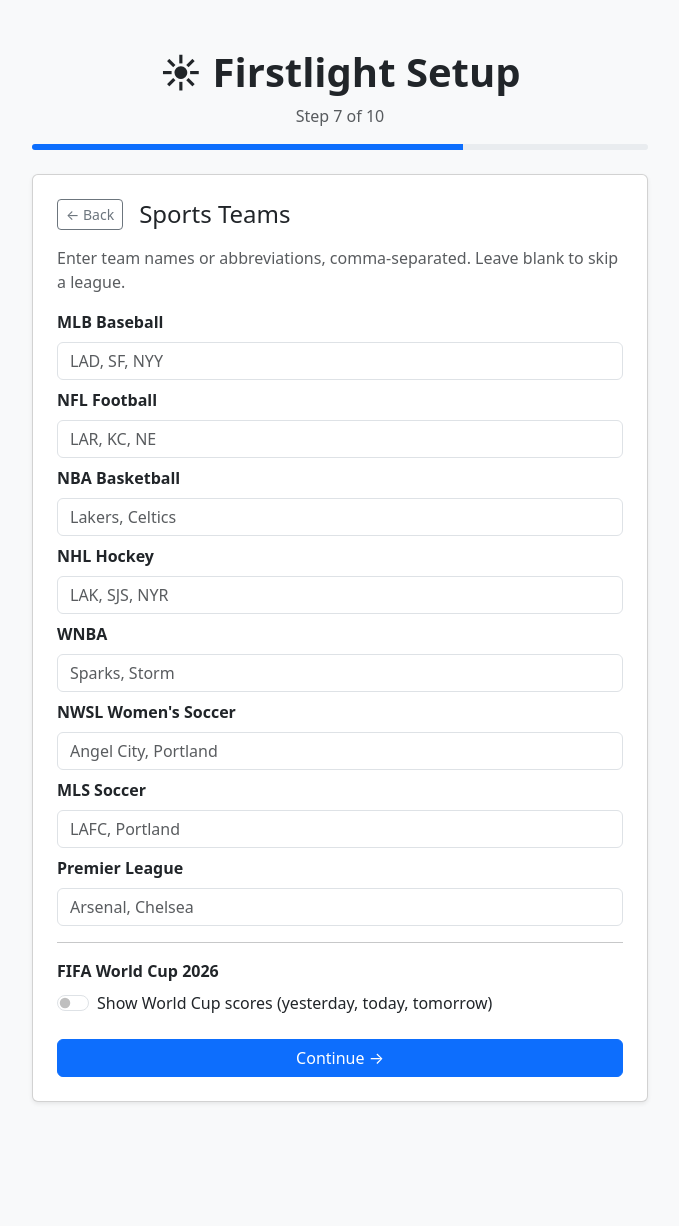
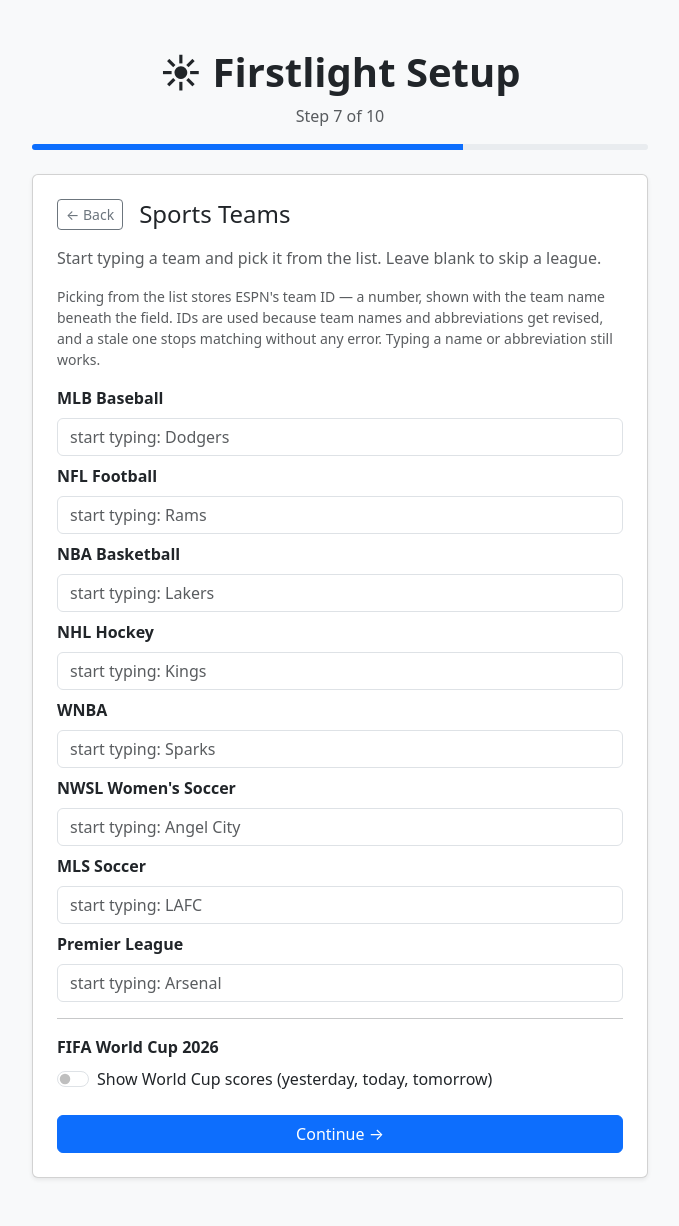
Before and after one commit to cruftbox/firstlight, a Flask app: page /setup/7 in a window 1280 px wide. Shown: the whole page, without its empty margins (300-979 px from the left). Before the commit the page ends 1103 px from the top, so only its background shows below. Run offline with Flask 3, Linux system fonts and the light colour scheme.

Commit message:
feat: store ESPN team ids from the setup picker
The provider resolves labels to ids, but the picker still wrote abbreviations,
so re-saving step 7 would quietly downgrade a config out of its immune state.
The picker now writes the id.

Regenerated all 205 teams from ESPN as {id, abbr, name}. Abbreviation and name
remain for search and display, and the provider still accepts either, so typing
a team name by hand keeps working.

Raw ids are unreadable, so the field is no longer left to speak for itself:

- a hint under each input echoes the team names for the ids present, and
  renders anything unresolvable as "21422 (unrecognized)" rather than letting
  a bad entry look identical to a good one
- search matches substrings, not just prefixes, so "city" finds Man City;
  once the field holds numbers the dropdown is the only way to search
- the wizard copy and placeholders no longer tell you to type abbreviations

The audit test now checks ids as the load-bearing case, keeps checking
abbreviations because they drive search and the roster-outage fallback, and
anchors its league regex to line start — unanchored, "nba" also matches
inside "wnba".

Co-Authored-By: Claude Opus 5 <noreply@anthropic.com>

```diff
--- a/app/static/js/sports-autocomplete.js
+++ b/app/static/js/sports-autocomplete.js
@@ -1,91 +1,224 @@
 const LEAGUE_TEAMS = {
   mlb: [
-    {abbr:"ARI",name:"Diamondbacks"},{abbr:"ATL",name:"Braves"},{abbr:"BAL",name:"Orioles"},
-    {abbr:"BOS",name:"Red Sox"},{abbr:"CHC",name:"Cubs"},{abbr:"CHW",name:"White Sox"},
-    {abbr:"CIN",name:"Reds"},{abbr:"CLE",name:"Guardians"},{abbr:"COL",name:"Rockies"},
-    {abbr:"DET",name:"Tigers"},{abbr:"HOU",name:"Astros"},{abbr:"KC",name:"Royals"},
-    {abbr:"LAA",name:"Angels"},{abbr:"LAD",name:"Dodgers"},{abbr:"MIA",name:"Marlins"},
-    {abbr:"MIL",name:"Brewers"},{abbr:"MIN",name:"Twins"},{abbr:"NYM",name:"Mets"},
-    {abbr:"NYY",name:"Yankees"},{abbr:"ATH",name:"Athletics"},{abbr:"PHI",name:"Phillies"},
-    {abbr:"PIT",name:"Pirates"},{abbr:"SD",name:"Padres"},{abbr:"SEA",name:"Mariners"},
-    {abbr:"SF",name:"Giants"},{abbr:"STL",name:"Cardinals"},{abbr:"TB",name:"Rays"},
-    {abbr:"TEX",name:"Rangers"},{abbr:"TOR",name:"Blue Jays"},{abbr:"WSH",name:"Nationals"},
+    {id:"3",abbr:"LAA",name:"Angels"},
+    {id:"18",abbr:"HOU",name:"Astros"},
+    {id:"11",abbr:"ATH",name:"Athletics"},
+    {id:"14",abbr:"TOR",name:"Blue Jays"},
+    {id:"15",abbr:"ATL",name:"Braves"},
+    {id:"8",abbr:"MIL",name:"Brewers"},
+    {id:"24",abbr:"STL",name:"Cardinals"},
+    {id:"16",abbr:"CHC",name:"Cubs"},
+    {id:"29",abbr:"ARI",name:"Diamondbacks"},
+    {id:"19",abbr:"LAD",name:"Dodgers"},
+    {id:"26",abbr:"SF",name:"Giants"},
+    {id:"5",abbr:"CLE",name:"Guardians"},
+    {id:"12",abbr:"SEA",name:"Mariners"},
+    {id:"28",abbr:"MIA",name:"Marlins"},
+    {id:"21",abbr:"NYM",name:"Mets"},
+    {id:"20",abbr:"WSH",name:"Nationals"},
+    {id:"1",abbr:"BAL",name:"Orioles"},
+    {id:"25",abbr:"SD",name:"Padres"},
+    {id:"22",abbr:"PHI",name:"Phillies"},
+    {id:"23",abbr:"PIT",name:"Pirates"},
+    {id:"13",abbr:"TEX",name:"Rangers"},
+    {id:"30",abbr:"TB",name:"Rays"},
+    {id:"2",abbr:"BOS",name:"Red Sox"},
+    {id:"17",abbr:"CIN",name:"Reds"},
+    {id:"27",abbr:"COL",name:"Rockies"},
+    {id:"7",abbr:"KC",name:"Royals"},
+    {id:"6",abbr:"DET",name:"Tigers"},
+    {id:"9",abbr:"MIN",name:"Twins"},
+    {id:"4",abbr:"CHW",name:"White Sox"},
+    {id:"10",abbr:"NYY",name:"Yankees"},
   ],
   nfl: [
-    {abbr:"ARI",name:"Cardinals"},{abbr:"ATL",name:"Falcons"},{abbr:"BAL",name:"Ravens"},
-    {abbr:"BUF",name:"Bills"},{abbr:"CAR",name:"Panthers"},{abbr:"CHI",name:"Bears"},
-    {abbr:"CIN",name:"Bengals"},{abbr:"CLE",name:"Browns"},{abbr:"DAL",name:"Cowboys"},
-    {abbr:"DEN",name:"Broncos"},{abbr:"DET",name:"Lions"},{abbr:"GB",name:"Packers"},
-    {abbr:"HOU",name:"Texans"},{abbr:"IND",name:"Colts"},{abbr:"JAX",name:"Jaguars"},
-    {abbr:"KC",name:"Chiefs"},{abbr:"LAC",name:"Chargers"},{abbr:"LAR",name:"Rams"},
-    {abbr:"LV",name:"Raiders"},{abbr:"MIA",name:"Dolphins"},{abbr:"MIN",name:"Vikings"},
-    {abbr:"NE",name:"Patriots"},{abbr:"NO",name:"Saints"},{abbr:"NYG",name:"Giants"},
-    {abbr:"NYJ",name:"Jets"},{abbr:"PHI",name:"Eagles"},{abbr:"PIT",name:"Steelers"},
-    {abbr:"SEA",name:"Seahawks"},{abbr:"SF",name:"49ers"},{abbr:"TB",name:"Buccaneers"},
-    {abbr:"TEN",name:"Titans"},{abbr:"WSH",name:"Commanders"},
+    {id:"25",abbr:"SF",name:"49ers"},
+    {id:"3",abbr:"CHI",name:"Bears"},
+    {id:"4",abbr:"CIN",name:"Bengals"},
+    {id:"2",abbr:"BUF",name:"Bills"},
+    {id:"7",abbr:"DEN",name:"Broncos"},
+    {id:"5",abbr:"CLE",name:"Browns"},
+    {id:"27",abbr:"TB",name:"Buccaneers"},
+    {id:"22",abbr:"ARI",name:"Cardinals"},
+    {id:"24",abbr:"LAC",name:"Chargers"},
+    {id:"12",abbr:"KC",name:"Chiefs"},
+    {id:"11",abbr:"IND",name:"Colts"},
+    {id:"28",abbr:"WSH",name:"Commanders"},
+    {id:"6",abbr:"DAL",name:"Cowboys"},
+    {id:"15",abbr:"MIA",name:"Dolphins"},
+    {id:"21",abbr:"PHI",name:"Eagles"},
+    {id:"1",abbr:"ATL",name:"Falcons"},
+    {id:"19",abbr:"NYG",name:"Giants"},
+    {id:"30",abbr:"JAX",name:"Jaguars"},
+    {id:"20",abbr:"NYJ",name:"Jets"},
+    {id:"8",abbr:"DET",name:"Lions"},
+    {id:"9",abbr:"GB",name:"Packers"},
+    {id:"29",abbr:"CAR",name:"Panthers"},
+    {id:"17",abbr:"NE",name:"Patriots"},
+    {id:"13",abbr:"LV",name:"Raiders"},
+    {id:"14",abbr:"LAR",name:"Rams"},
+    {id:"33",abbr:"BAL",name:"Ravens"},
+    {id:"18",abbr:"NO",name:"Saints"},
+    {id:"26",abbr:"SEA",name:"Seahawks"},
+    {id:"23",abbr:"PIT",name:"Steelers"},
+    {id:"34",abbr:"HOU",name:"Texans"},
+    {id:"10",abbr:"TEN",name:"Titans"},
+    {id:"16",abbr:"MIN",name:"Vikings"},
   ],
   nba: [
-    {abbr:"ATL",name:"Hawks"},{abbr:"BOS",name:"Celtics"},{abbr:"BKN",name:"Nets"},
-    {abbr:"CHA",name:"Hornets"},{abbr:"CHI",name:"Bulls"},{abbr:"CLE",name:"Cavaliers"},
-    {abbr:"DAL",name:"Mavericks"},{abbr:"DEN",name:"Nuggets"},{abbr:"DET",name:"Pistons"},
-    {abbr:"GS",name:"Warriors"},{abbr:"HOU",name:"Rockets"},{abbr:"IND",name:"Pacers"},
-    {abbr:"LAC",name:"Clippers"},{abbr:"LAL",name:"Lakers"},{abbr:"MEM",name:"Grizzlies"},
-    {abbr:"MIA",name:"Heat"},{abbr:"MIL",name:"Bucks"},{abbr:"MIN",name:"Timberwolves"},
-    {abbr:"NO",name:"Pelicans"},{abbr:"NY",name:"Knicks"},{abbr:"OKC",name:"Thunder"},
-    {abbr:"ORL",name:"Magic"},{abbr:"PHI",name:"76ers"},{abbr:"PHX",name:"Suns"},
-    {abbr:"POR",name:"Trail Blazers"},{abbr:"SA",name:"Spurs"},{abbr:"SAC",name:"Kings"},
-    {abbr:"TOR",name:"Raptors"},{abbr:"UTAH",name:"Jazz"},{abbr:"WSH",name:"Wizards"},
+    {id:"20",abbr:"PHI",name:"76ers"},
+    {id:"15",abbr:"MIL",name:"Bucks"},
+    {id:"4",abbr:"CHI",name:"Bulls"},
+    {id:"5",abbr:"CLE",name:"Cavaliers"},
+    {id:"2",abbr:"BOS",name:"Celtics"},
+    {id:"12",abbr:"LAC",name:"Clippers"},
+    {id:"29",abbr:"MEM",name:"Grizzlies"},
+    {id:"1",abbr:"ATL",name:"Hawks"},
+    {id:"14",abbr:"MIA",name:"Heat"},
+    {id:"30",abbr:"CHA",name:"Hornets"},
+    {id:"26",abbr:"UTAH",name:"Jazz"},
+    {id:"23",abbr:"SAC",name:"Kings"},
+    {id:"18",abbr:"NY",name:"Knicks"},
+    {id:"13",abbr:"LAL",name:"Lakers"},
+    {id:"19",abbr:"ORL",name:"Magic"},
+    {id:"6",abbr:"DAL",name:"Mavericks"},
+    {id:"17",abbr:"BKN",name:"Nets"},
+    {id:"7",abbr:"DEN",name:"Nuggets"},
+    {id:"11",abbr:"IND",name:"Pacers"},
+    {id:"3",abbr:"NO",name:"Pelicans"},
+    {id:"8",abbr:"DET",name:"Pistons"},
+    {id:"28",abbr:"TOR",name:"Raptors"},
+    {id:"10",abbr:"HOU",name:"Rockets"},
+    {id:"24",abbr:"SA",name:"Spurs"},
+    {id:"21",abbr:"PHX",name:"Suns"},
+    {id:"25",abbr:"OKC",name:"Thunder"},
+    {id:"16",abbr:"MIN",name:"Timberwolves"},
+    {id:"22",abbr:"POR",name:"Trail Blazers"},
+    {id:"9",abbr:"GS",name:"Warriors"},
+    {id:"27",abbr:"WSH",name:"Wizards"},
   ],
   nhl: [
-    {abbr:"ANA",name:"Ducks"},{abbr:"BOS",name:"Bruins"},{abbr:"BUF",name:"Sabres"},
-    {abbr:"CGY",name:"Flames"},{abbr:"CAR",name:"Hurricanes"},{abbr:"CHI",name:"Blackhawks"},
-    {abbr:"COL",name:"Avalanche"},{abbr:"CBJ",name:"Blue Jackets"},{abbr:"DAL",name:"Stars"},
-    {abbr:"DET",name:"Red Wings"},{abbr:"EDM",name:"Oilers"},{abbr:"FLA",name:"Panthers"},
-    {abbr:"LA",name:"Kings"},{abbr:"MIN",name:"Wild"},{abbr:"MTL",name:"Canadiens"},
-    {abbr:"NSH",name:"Predators"},{abbr:"NJ",name:"Devils"},{abbr:"NYI",name:"Islanders"},
-    {abbr:"NYR",name:"Rangers"},{abbr:"OTT",name:"Senators"},{abbr:"PHI",name:"Flyers"},
-    {abbr:"PIT",name:"Penguins"},{abbr:"SJ",name:"Sharks"},{abbr:"SEA",name:"Kraken"},
-    {abbr:"STL",name:"Blues"},{abbr:"TB",name:"Lightning"},{abbr:"TOR",name:"Maple Leafs"},
-    {abbr:"UTAH",name:"Mammoth"},{abbr:"VAN",name:"Canucks"},{abbr:"VGK",name:"Golden Knights"},
-    {abbr:"WSH",name:"Capitals"},{abbr:"WPG",name:"Jets"},
+    {id:"17",abbr:"COL",name:"Avalanche"},
+    {id:"4",abbr:"CHI",name:"Blackhawks"},
+    {id:"29",abbr:"CBJ",name:"Blue Jackets"},
+    {id:"19",abbr:"STL",name:"Blues"},
+    {id:"1",abbr:"BOS",name:"Bruins"},
+    {id:"10",abbr:"MTL",name:"Canadiens"},
+    {id:"22",abbr:"VAN",name:"Canucks"},
+    {id:"23",abbr:"WSH",name:"Capitals"},
+    {id:"11",abbr:"NJ",name:"Devils"},
+    {id:"25",abbr:"ANA",name:"Ducks"},
+    {id:"3",abbr:"CGY",name:"Flames"},
+    {id:"15",abbr:"PHI",name:"Flyers"},
+    {id:"37",abbr:"VGK",name:"Golden Knights"},
+    {id:"7",abbr:"CAR",name:"Hurricanes"},
+    {id:"12",abbr:"NYI",name:"Islanders"},
+    {id:"28",abbr:"WPG",name:"Jets"},
+    {id:"8",abbr:"LA",name:"Kings"},
+    {id:"124292",abbr:"SEA",name:"Kraken"},
+    {id:"20",abbr:"TB",name:"Lightning"},
+    {id:"129764",abbr:"UTAH",name:"Mammoth"},
+    {id:"21",abbr:"TOR",name:"Maple Leafs"},
+    {id:"6",abbr:"EDM",name:"Oilers"},
+    {id:"26",abbr:"FLA",name:"Panthers"},
+    {id:"16",abbr:"PIT",name:"Penguins"},
+    {id:"27",abbr:"NSH",name:"Predators"},
+    {id:"13",abbr:"NYR",name:"Rangers"},
+    {id:"5",abbr:"DET",name:"Red Wings"},
+    {id:"2",abbr:"BUF",name:"Sabres"},
+    {id:"14",abbr:"OTT",name:"Senators"},
+    {id:"18",abbr:"SJ",name:"Sharks"},
+    {id:"9",abbr:"DAL",name:"Stars"},
+    {id:"30",abbr:"MIN",name:"Wild"},
   ],
   wnba: [
-    {abbr:"ATL",name:"Dream"},{abbr:"CHI",name:"Sky"},{abbr:"CON",name:"Sun"},
-    {abbr:"DAL",name:"Wings"},{abbr:"GS",name:"Valkyries"},{abbr:"IND",name:"Fever"},
-    {abbr:"LA",name:"Sparks"},{abbr:"LV",name:"Aces"},{abbr:"MIN",name:"Lynx"},
-    {abbr:"NY",name:"Liberty"},{abbr:"PHX",name:"Mercury"},{abbr:"POR",name:"Fire"},
-    {abbr:"SEA",name:"Storm"},{abbr:"TOR",name:"Tempo"},{abbr:"WSH",name:"Mystics"},
+    {id:"17",abbr:"LV",name:"Aces"},
+    {id:"20",abbr:"ATL",name:"Dream"},
+    {id:"5",abbr:"IND",name:"Fever"},
+    {id:"132052",abbr:"POR",name:"Fire"},
+    {id:"9",abbr:"NY",name:"Liberty"},
+    {id:"8",abbr:"MIN",name:"Lynx"},
+    {id:"11",abbr:"PHX",name:"Mercury"},
+    {id:"16",abbr:"WSH",name:"Mystics"},
+    {id:"19",abbr:"CHI",name:"Sky"},
+    {id:"6",abbr:"LA",name:"Sparks"},
+    {id:"14",abbr:"SEA",name:"Storm"},
+    {id:"18",abbr:"CON",name:"Sun"},
+    {id:"131935",abbr:"TOR",name:"Tempo"},
+    {id:"129689",abbr:"GS",name:"Valkyries"},
+    {id:"3",abbr:"DAL",name:"Wings"},
   ],
   nwsl: [
-    {abbr:"LA",name:"Angel City FC"},{abbr:"BAY",name:"Bay FC"},
-    {abbr:"BOS",name:"Boston Legacy FC"},{abbr:"CHI",name:"Chicago Stars FC"},
-    {abbr:"DEN",name:"Denver Summit FC"},{abbr:"GFC",name:"Gotham FC"},
-    {abbr:"HOU",name:"Houston Dash"},{abbr:"KC",name:"Kansas City Current"},
-    {abbr:"NC",name:"North Carolina Courage"},{abbr:"ORL",name:"Orlando Pride"},
-    {abbr:"POR",name:"Portland Thorns FC"},{abbr:"LOU",name:"Racing Louisville FC"},
-    {abbr:"SD",name:"San Diego Wave FC"},{abbr:"SEA",name:"Seattle Reign FC"},
-    {abbr:"UTA",name:"Utah Royals"},{abbr:"WAS",name:"Washington Spirit"},
+    {id:"21422",abbr:"LA",name:"Angel City"},
+    {id:"22187",abbr:"BAY",name:"Bay"},
+    {id:"131562",abbr:"BOS",name:"Boston"},
+    {id:"15360",abbr:"CHI",name:"Chicago"},
+    {id:"131563",abbr:"DEN",name:"Denver"},
+    {id:"15364",abbr:"GFC",name:"Gotham"},
+    {id:"17346",abbr:"HOU",name:"Houston"},
+    {id:"20907",abbr:"KC",name:"Kansas City"},
+    {id:"20905",abbr:"LOU",name:"Louisville"},
+    {id:"15366",abbr:"NC",name:"North Carolina"},
+    {id:"18206",abbr:"ORL",name:"Orlando"},
+    {id:"15362",abbr:"POR",name:"Portland"},
+    {id:"21423",abbr:"SD",name:"San Diego"},
+    {id:"15363",abbr:"SEA",name:"Seattle"},
+    {id:"19141",abbr:"UTA",name:"Utah"},
+    {id:"15365",abbr:"WAS",name:"Washington"},
   ],
   mls: [
-    {abbr:"ATL",name:"Atlanta United"},{abbr:"ATX",name:"Austin FC"},{abbr:"CHI",name:"Fire"},
-    {abbr:"CIN",name:"FC Cincinnati"},{abbr:"CLB",name:"Crew"},{abbr:"CLT",name:"Charlotte FC"},
-    {abbr:"COL",name:"Rapids"},{abbr:"DAL",name:"FC Dallas"},{abbr:"DC",name:"D.C. United"},
-    {abbr:"HOU",name:"Dynamo"},{abbr:"LA",name:"Galaxy"},{abbr:"LAFC",name:"LAFC"},
-    {abbr:"MIA",name:"Inter Miami"},{abbr:"MIN",name:"Loons"},{abbr:"MTL",name:"CF Montréal"},
-    {abbr:"NE",name:"Revolution"},{abbr:"NSH",name:"Nashville SC"},{abbr:"NYC",name:"NYCFC"},
-    {abbr:"ORL",name:"Orlando City"},{abbr:"PHI",name:"Union"},{abbr:"POR",name:"Timbers"},
-    {abbr:"RBNY",name:"Red Bulls"},{abbr:"RSL",name:"Real Salt Lake"},{abbr:"SD",name:"San Diego FC"},
-    {abbr:"SEA",name:"Sounders"},{abbr:"SJ",name:"Earthquakes"},{abbr:"SKC",name:"Sporting KC"},
-    {abbr:"STL",name:"City SC"},{abbr:"TOR",name:"Toronto FC"},{abbr:"VAN",name:"Whitecaps"},
+    {id:"18418",abbr:"ATL",name:"Atlanta"},
+    {id:"20906",abbr:"ATX",name:"Austin"},
+    {id:"9720",abbr:"MTL",name:"CF Montréal"},
+    {id:"21300",abbr:"CLT",name:"Charlotte"},
+    {id:"182",abbr:"CHI",name:"Chicago"},
+    {id:"18267",abbr:"CIN",name:"Cincinnati"},
+    {id:"184",abbr:"COL",name:"Colorado"},
+    {id:"183",abbr:"CLB",name:"Columbus"},
+    {id:"193",abbr:"DC",name:"D.C. United"},
+    {id:"185",abbr:"DAL",name:"Dallas"},
+    {id:"6077",abbr:"HOU",name:"Houston"},
+    {id:"186",abbr:"SKC",name:"Kansas City"},
+    {id:"187",abbr:"LA",name:"LA Galaxy"},
+    {id:"18966",abbr:"LAFC",name:"LAFC"},
+    {id:"20232",abbr:"MIA",name:"Miami"},
+    {id:"17362",abbr:"MIN",name:"Minnesota"},
+    {id:"18986",abbr:"NSH",name:"Nashville"},
+    {id:"189",abbr:"NE",name:"New England"},
+    {id:"17606",abbr:"NYC",name:"NYCFC"},
+    {id:"12011",abbr:"ORL",name:"Orlando"},
+    {id:"10739",abbr:"PHI",name:"Philadelphia"},
+    {id:"9723",abbr:"POR",name:"Portland"},
+    {id:"190",abbr:"RBNY",name:"Red Bull NY"},
+    {id:"4771",abbr:"RSL",name:"Salt Lake"},
+    {id:"22529",abbr:"SD",name:"San Diego"},
+    {id:"191",abbr:"SJ",name:"San Jose"},
+    {id:"9726",abbr:"SEA",name:"Seattle"},
+    {id:"21812",abbr:"STL",name:"St. Louis"},
+    {id:"7318",abbr:"TOR",name:"Toronto"},
+    {id:"9727",abbr:"VAN",name:"Vancouver"},
   ],
   premier_league: [
-    {abbr:"ARS",name:"Arsenal"},{abbr:"AVL",name:"Aston Villa"},{abbr:"BOU",name:"Bournemouth"},
-    {abbr:"BRE",name:"Brentford"},{abbr:"BHA",name:"Brighton"},{abbr:"CHE",name:"Chelsea"},
-    {abbr:"COV",name:"Coventry"},{abbr:"CRY",name:"Crystal Palace"},{abbr:"EVE",name:"Everton"},
-    {abbr:"FUL",name:"Fulham"},{abbr:"HUL",name:"Hull City"},{abbr:"IPS",name:"Ipswich"},
-    {abbr:"LEE",name:"Leeds"},{abbr:"LIV",name:"Liverpool"},{abbr:"MNC",name:"Man City"},
-    {abbr:"MAN",name:"Man United"},{abbr:"NEW",name:"Newcastle"},{abbr:"NFO",name:"Nottm Forest"},
-    {abbr:"SUN",name:"Sunderland"},{abbr:"TOT",name:"Spurs"},
+    {id:"359",abbr:"ARS",name:"Arsenal"},
+    {id:"362",abbr:"AVL",name:"Aston Villa"},
+    {id:"349",abbr:"BOU",name:"Bournemouth"},
+    {id:"337",abbr:"BRE",name:"Brentford"},
+    {id:"331",abbr:"BHA",name:"Brighton"},
+    {id:"384",abbr:"CRY",name:"C Palace"},
+    {id:"363",abbr:"CHE",name:"Chelsea"},
+    {id:"388",abbr:"COV",name:"Coventry"},
+    {id:"368",abbr:"EVE",name:"Everton"},
+    {id:"370",abbr:"FUL",name:"Fulham"},
+    {id:"306",abbr:"HUL",name:"Hull"},
+    {id:"373",abbr:"IPS",name:"Ipswich"},
+    {id:"357",abbr:"LEE",name:"Leeds"},
+    {id:"364",abbr:"LIV",name:"Liverpool"},
+    {id:"382",abbr:"MNC",name:"Man City"},
+    {id:"360",abbr:"MAN",name:"Man United"},
+    {id:"361",abbr:"NEW",name:"Newcastle"},
+    {id:"393",abbr:"NFO",name:"Nottm Forest"},
+    {id:"367",abbr:"TOT",name:"Spurs"},
+    {id:"366",abbr:"SUN",name:"Sunderland"},
   ],
 };
 
@@ -114,9 +247,11 @@ function setupAutocomplete(input, teams) {
 
     if (!token) { dropdown.style.display = 'none'; return; }
 
+    // Substring rather than prefix: "city" should find Man City, and once the
+    // field holds ids the user has no other way to search.
     const matches = teams.filter(function (t) {
-      return t.abbr.toLowerCase().startsWith(token) ||
-             t.name.toLowerCase().startsWith(token);
+      return t.abbr.toLowerCase().includes(token) ||
+             t.name.toLowerCase().includes(token);
     }).slice(0, 8);
 
     if (!matches.length) { dropdown.style.display = 'none'; return; }
@@ -129,10 +264,14 @@ function setupAutocomplete(input, teams) {
       li.textContent = t.abbr + ' — ' + t.name;
       li.addEventListener('mousedown', function (e) {
         e.preventDefault();
+        // Write the ESPN team id, not the abbreviation. Abbreviations are
+        // display labels ESPN revises (ACFC -> LA), and a stale one silently
+        // matches nothing. The id never changes.
         const prefix = lastComma >= 0 ? val.slice(0, lastComma + 1) + ' ' : '';
-        input.value = prefix + t.abbr;
+        input.value = prefix + t.id;
         dropdown.style.display = 'none';
         input.focus();
+        describe();
       });
       dropdown.appendChild(li);
     });
@@ -142,4 +281,27 @@ function setupAutocomplete(input, teams) {
   input.addEventListener('blur', function () {
     setTimeout(function () { dropdown.style.display = 'none'; }, 150);
   });
+
+  // The field stores ids, which are unreadable on their own. Echo the team
+  // names underneath so the saved value is still verifiable at a glance, and
+  // so an entry that resolves to nothing is visible rather than silent.
+  const hint = document.createElement('div');
+  hint.className = 'form-text small';
+  wrapper.parentNode.insertBefore(hint, wrapper.nextSibling);
+
+  function describe() {
+    const entries = input.value.split(',').map(s => s.trim()).filter(Boolean);
+    if (!entries.length) { hint.textContent = ''; return; }
+    const labels = entries.map(function (entry) {
+      const key = entry.toLowerCase();
+      const hit = teams.find(t => t.id === entry ||
+                                  t.abbr.toLowerCase() === key ||
+                                  t.name.toLowerCase() === key);
+      return hit ? hit.name : entry + ' (unrecognized)';
+    });
+    hint.textContent = labels.join(', ');
+  }
+
+  input.addEventListener('input', describe);
+  describe();
 }
--- a/app/templates/setup/step7_sports.html
+++ b/app/templates/setup/step7_sports.html
@@ -3,17 +3,21 @@
 {% block progress_pct %}70{% endblock %}
 {% block step_title %}Sports Teams{% endblock %}
 {% block content %}
-<p class="text-muted">Enter team names or abbreviations, comma-separated. Leave blank to skip a league.</p>
+<p class="text-muted">Start typing a team and pick it from the list. Leave blank to skip a league.</p>
+<p class="text-muted small">Picking from the list stores ESPN's team ID — a number, shown with the team
+  name beneath the field. IDs are used because team names and abbreviations get
+  revised, and a stale one stops matching without any error. Typing a name or
+  abbreviation still works.</p>
 <form method="POST">
   {% set leagues = [
-    ("mlb", "MLB Baseball", "LAD, SF, NYY"),
-    ("nfl", "NFL Football", "LAR, KC, NE"),
-    ("nba", "NBA Basketball", "Lakers, Celtics"),
-    ("nhl", "NHL Hockey", "LAK, SJS, NYR"),
-    ("wnba", "WNBA", "Sparks, Storm"),
-    ("nwsl", "NWSL Women's Soccer", "Angel City, Portland"),
-    ("mls", "MLS Soccer", "LAFC, Portland"),
-    ("premier_league", "Premier League", "Arsenal, Chelsea"),
+    ("mlb", "MLB Baseball", "start typing: Dodgers"),
+    ("nfl", "NFL Football", "start typing: Rams"),
+    ("nba", "NBA Basketball", "start typing: Lakers"),
+    ("nhl", "NHL Hockey", "start typing: Kings"),
+    ("wnba", "WNBA", "start typing: Sparks"),
+    ("nwsl", "NWSL Women's Soccer", "start typing: Angel City"),
+    ("mls", "MLS Soccer", "start typing: LAFC"),
+    ("premier_league", "Premier League", "start typing: Arsenal"),
   ] %}
   {% for key, label, placeholder in leagues %}
   <div class="mb-2">
```
Also changed, not shown: tests/test_team_lists.py (+58 -26 lines).
